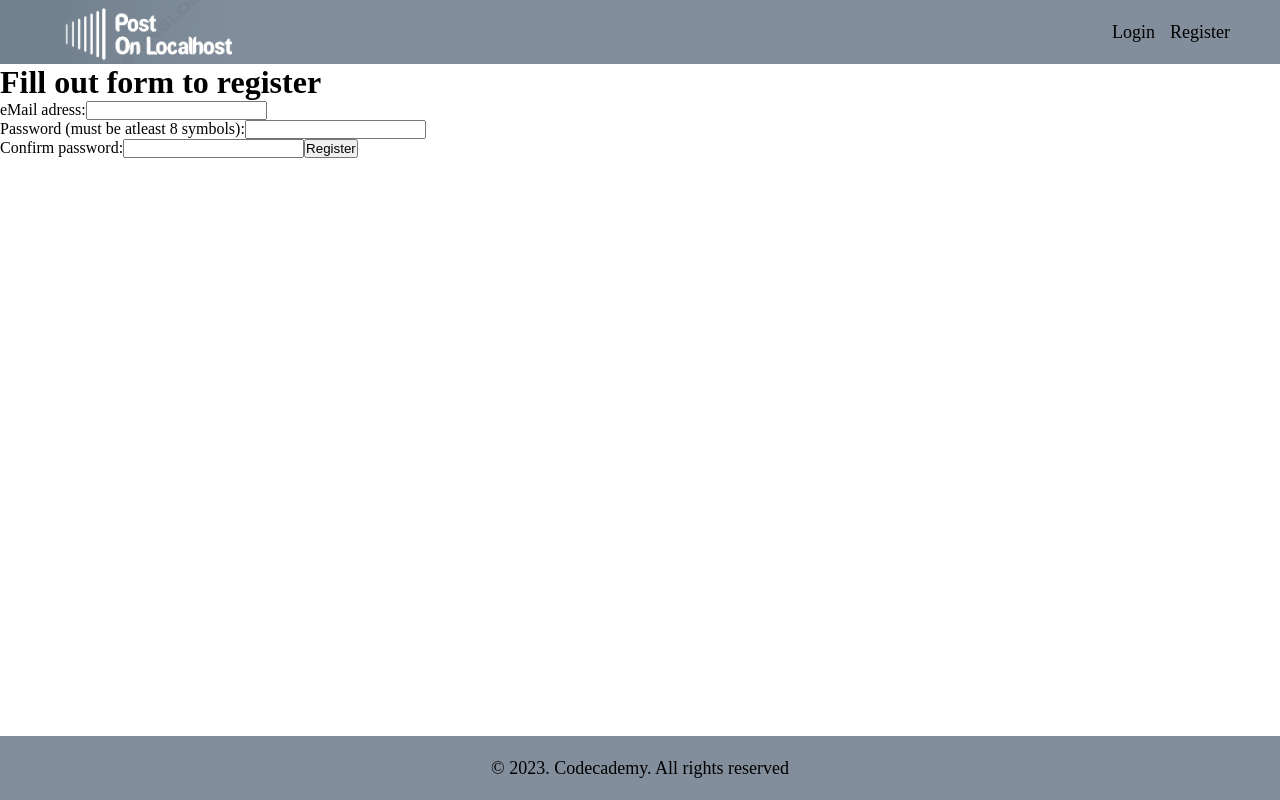
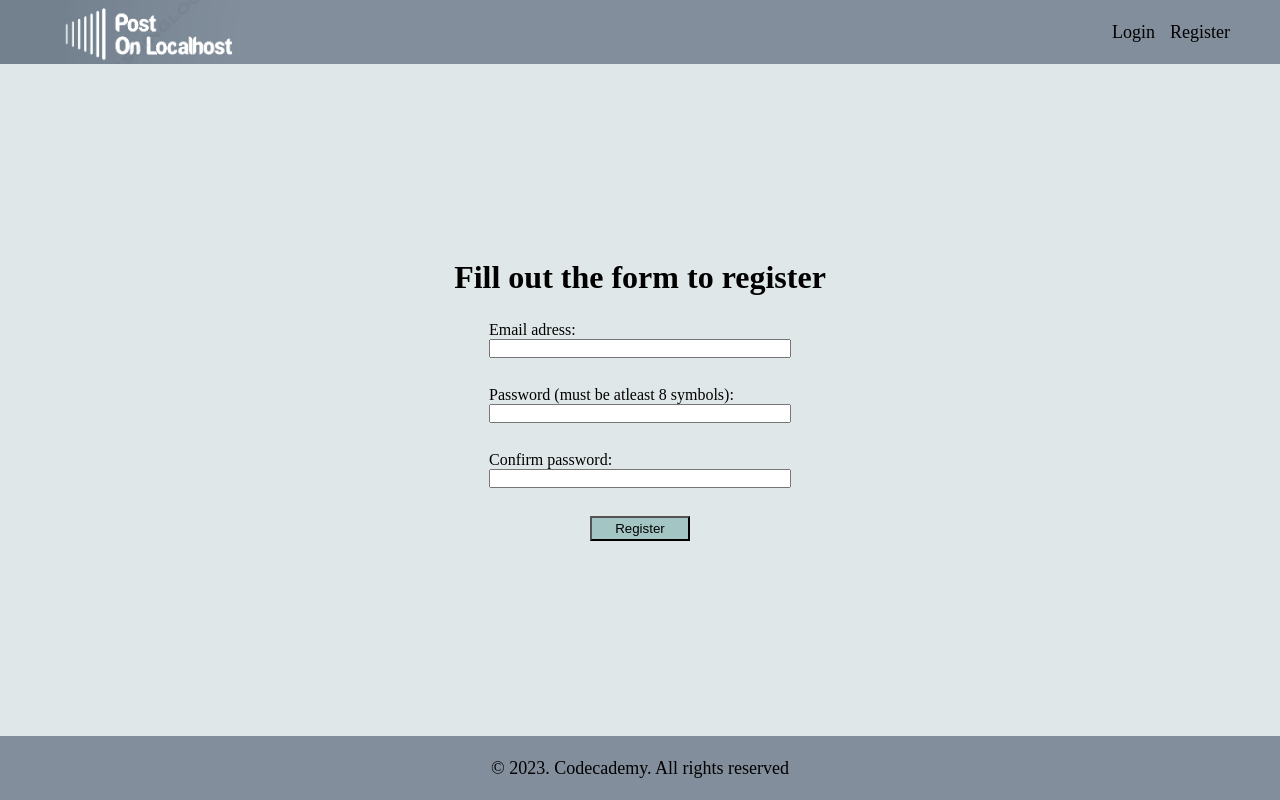
Before and after one commit to vengrasl/React-atsiskaitymas, a React (Create React App) app: page /register in a window 1280 px wide. Built offline with nearby package versions, Linux system fonts and the light colour scheme; no server answers.

Commit message:
register form styled

```diff
--- a/src/App.css
+++ b/src/App.css
@@ -103,3 +103,48 @@ footer > p {
   padding-top: 5px;
   color: red
 }
+.registerPage {
+  display: flex;
+  flex-direction: column;
+  align-items: center;
+  justify-content: center;
+  flex: 1;
+  background-color: var(--corp-white-Harbor);
+}
+.formContainer {
+  display: flex;
+  flex-direction: column;
+  align-items: center;
+  gap: 10px;
+}
+.registerForm {
+  display: flex;
+  flex-direction: column;
+  align-items: center;
+  gap: 5px;
+}
+.registerForm > label {
+  display: flex;
+  flex-direction: column;
+  width: 302px;
+  height: 60px;
+}
+.registerForm > label > span {
+  padding-top: 3px;
+  color: red;
+}
+.registerButton {
+  background-color: var(--corp-light-Harbor);
+  width: 100px;
+  height: 25px;
+  cursor: pointer;
+}
+.registerButton:hover {
+  opacity: 0.9;
+}
+.registerButton:active {
+  opacity: 0.8;
+}
+.formContainer > h1 {
+  padding-bottom: 15px;
+}
--- a/src/components/Register.jsx
+++ b/src/components/Register.jsx
@@ -34,7 +34,7 @@ const Register = () => {
   });
 
   return (
-    <>
+    <div className="registerPage">
       <Formik
         initialValues={{
           email: '',
@@ -51,10 +51,11 @@ const Register = () => {
       >
         {({ errors, touched, values, setValues }) => (
           <div className='formContainer'>
-            <h1>Fill out form to register</h1>
+            <h1>Fill out the form to register</h1>
             <Form className='registerForm'>
-              <label>eMail adress:
+              <label>Email adress:
                 <Field
+                  type="email"
                   name='email'
                   value={values.email}
                   onChange={(e)=>setValues({...values, email:e.target.value})}
@@ -65,7 +66,6 @@ const Register = () => {
                     : null
                 }
               </label>
-              <br />
               <label>Password (must be atleast 8 symbols):
                 <Field
                   type="password"
@@ -79,7 +79,6 @@ const Register = () => {
                     : null
                 }
               </label>
-              <br />
               <label>Confirm password:
                 <Field
                   type="password"
@@ -98,7 +97,7 @@ const Register = () => {
           </div>
         )}
       </Formik>
-    </>
+    </div>
   );
 }
 
--- a/src/context/UserContext.jsx
+++ b/src/context/UserContext.jsx
@@ -19,8 +19,8 @@ const UserProvider = ({ children }) => {
     userData()
   }, []);
 
-  const addNewUser = (newUser) => {
-    fetch('http://localhost:5000/users', {
+  const addNewUser = async (newUser) => {
+    await fetch('http://localhost:5000/users', {
       method: 'POST',
       headers: {
         'Content-Type': 'application/json'
--- a/src/data.json
+++ b/src/data.json
@@ -4,12 +4,6 @@
       "id": 1,
       "email": "lukas@gmail.com",
       "password": "123"
-    },
-    {
-      "email": "naujasVartotojas",
-      "password": "12345678",
-      "passwordRepeat": "12345678",
-      "id": 1675335605142
     }
   ],
   "posts": [
```
